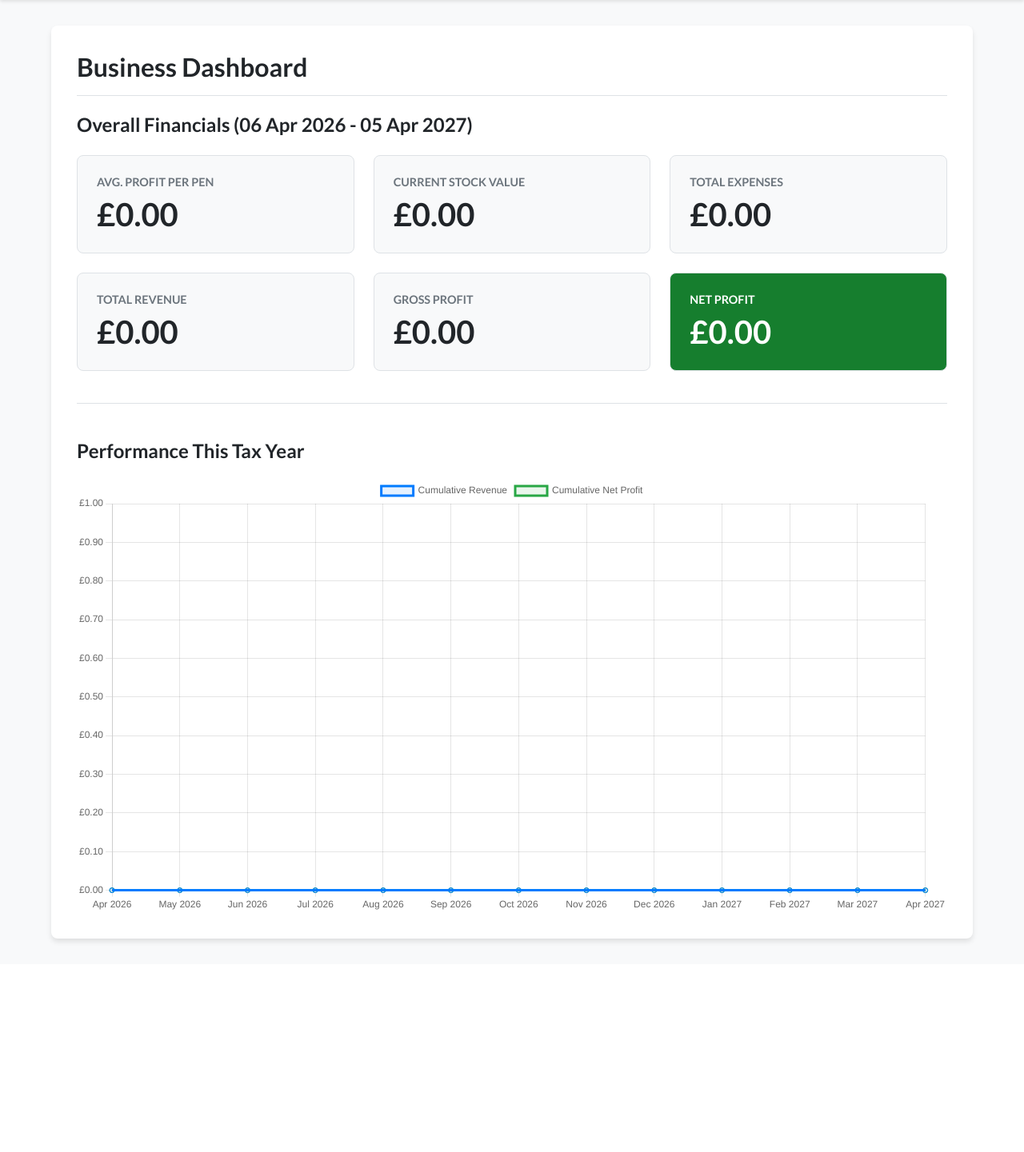
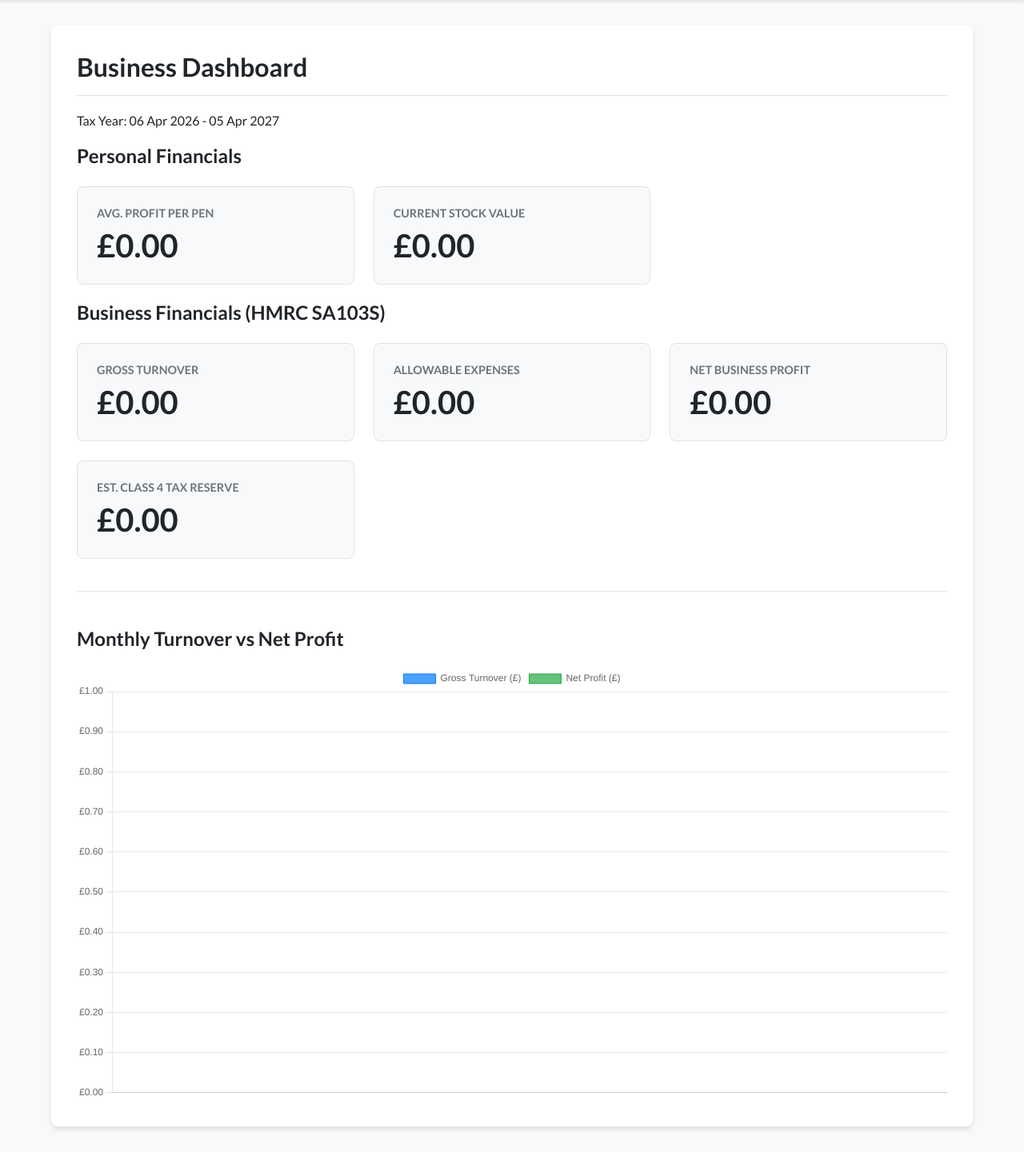
Before and after one commit to wsj20/pen_tracker, a Django app: page / in a window 1280 px wide. Shown: the part 59-1500 px from the top of the page at 80% size. Before the commit the page ends 1239 px from the top, so only its background shows below. Run offline with Django 5.2, Linux system fonts and the light colour scheme; the visitor is signed in with stand-in values (Sample User, id 1); data that the repository does not hold is empty.

Commit message:
- Add `hmrc_category` to Expense model and map options to SA103S fields - Add `donor` status to Pen model and `harvested_from` FK to Part model - Implement `Coalesce` on database aggregations to prevent null errors - Update dashboard metrics to separate personal KPIs from HMRC business tax liabilities - Exclude donor pens from current stock valuations - Add tab filtering for active vs donor pens in inventory list - Add SA103S CSV report export endpoint

```diff
--- a/penTracker/financials/templates/financials/dashboard.html
+++ b/penTracker/financials/templates/financials/dashboard.html
@@ -4,7 +4,9 @@
 
 {% block content %}
     <h1>Business Dashboard</h1>
-        <h2>Overall Financials ({{ tax_year_start|date:"d M Y" }} - {{ tax_year_end|date:"d M Y" }})</h2>
+    <p>Tax Year: {{ tax_year_start|date:"d M Y" }} - {{ tax_year_end|date:"d M Y" }}</p>
+
+    <h2>Personal Financials</h2>
     <div class="stat-card-container">
         <div class="stat-card">
             <div class="stat-card-label">Avg. Profit Per Pen</div>
@@ -14,62 +16,69 @@
             <div class="stat-card-label">Current Stock Value</div>
             <div class="stat-card-value">£{{ current_stock_value|floatformat:2 }}</div>
         </div>
-        <div class="stat-card">
-            <div class="stat-card-label">Total Expenses</div>
-            <div class="stat-card-value">£{{ total_expenses|floatformat:2 }}</div>
     </div>
 
+    <h2>Business Financials (HMRC SA103S)</h2>
+    <div class="stat-card-container">
         <div class="stat-card">
-            <div class="stat-card-label">Total Revenue</div>
-            <div class="stat-card-value">£{{ sales_revenue|floatformat:2 }}</div>
+            <div class="stat-card-label">Gross Turnover</div>
+            <div class="stat-card-value">£{{ gross_turnover|floatformat:2 }}</div>
         </div>
         <div class="stat-card">
-            <div class="stat-card-label">Gross Profit</div>
-            <div class="stat-card-value">£{{ gross_profit|floatformat:2 }}</div>
+            <div class="stat-card-label">Allowable Expenses</div>
+            <div class="stat-card-value">£{{ allowable_expenses|floatformat:2 }}</div>
         </div>
-        <div class="stat-card {{ net_profit_class }}">
-            <div class="stat-card-label">Net Profit</div>
+        <div class="stat-card">
+            <div class="stat-card-label">Net Business Profit</div>
             <div class="stat-card-value">£{{ net_profit|floatformat:2 }}</div>
         </div>
+        <div class="stat-card">
+            <div class="stat-card-label">Est. Class 4 Tax Reserve</div>
+            <div class="stat-card-value">£{{ tax_reserve_estimate|floatformat:2 }}</div>
         </div>
-    <div class="detail-section">
-            <h2>Performance This Tax Year</h2>
-            <canvas id="cumulativeChart"></canvas>
     </div>
 
+    <div class="detail-section">
+        <h2>Monthly Turnover vs Net Profit</h2>
+        <canvas id="monthlyPerformanceChart"></canvas>
+    </div>
+
+    <script src="https://cdn.jsdelivr.net/npm/chart.js"></script>
     <script>
-            const ctx = document.getElementById('cumulativeChart').getContext('2d');
+        const ctx = document.getElementById('monthlyPerformanceChart').getContext('2d');
 
         const chartLabels = {{ chart_labels|safe }};
-            const revenueData = {{ cumulative_revenue_data|safe }};
-            const profitData = {{ cumulative_profit_data|safe }};
+        const turnoverData = {{ chart_turnover|safe }};
+        const profitData = {{ chart_profit|safe }};
 
-            const cumulativeChart = new Chart(ctx, {
-                type: 'line',
+        new Chart(ctx, {
+            type: 'bar',
             data: {
                 labels: chartLabels,
-                    datasets: [{
-                        label: 'Cumulative Revenue',
-                        data: revenueData,
+                datasets: [
+                    {
+                        label: 'Gross Turnover (£)',
+                        data: turnoverData,
+                        backgroundColor: 'rgba(0, 123, 255, 0.7)',
                         borderColor: 'rgb(0, 123, 255)',
-                        backgroundColor: 'rgba(0, 123, 255, 0.1)',
-                        fill: true,
-                        tension: 0.1
-                    }, {
-                        label: 'Cumulative Net Profit',
+                        borderWidth: 1
+                    },
+                    {
+                        label: 'Net Profit (£)',
                         data: profitData,
+                        backgroundColor: 'rgba(40, 167, 69, 0.7)',
                         borderColor: 'rgb(40, 167, 69)',
-                        backgroundColor: 'rgba(40, 167, 69, 0.1)',
-                        fill: true,
-                        tension: 0.1
-                    }]
+                        borderWidth: 1
+                    }
+                ]
             },
             options: {
+                responsive: true,
                 scales: {
                     y: {
                         beginAtZero: true,
                         ticks: {
-                                callback: function(value, index, values) {
+                            callback: function(value) {
                                 return '£' + value.toFixed(2);
                             }
                         }
--- a/penTracker/financials/urls.py
+++ b/penTracker/financials/urls.py
@@ -16,5 +16,5 @@ urlpatterns = [
 
     path('reports/', views.reports_hub, name='reports'),
     path('reports/<int:year>/', views.yearly_report, name='yearly-report'),
-    path('reports/<int:year>/download-sales/', views.download_sales_csv, name='download-sales-csv'),
+    path('reports/<int:year>/download-sales/', views.yearly_report, name='download-sales-csv'),
 ]
--- a/penTracker/financials/views.py
+++ b/penTracker/financials/views.py
@@ -1,7 +1,8 @@
 from django.shortcuts import render, redirect, get_object_or_404
 from django.http import HttpResponse
 from django.contrib.auth.decorators import login_required
-from django.db.models import Sum, F, Q, Avg
+from django.db.models import Sum, F, Q, DecimalField
+from django.db.models.functions import Coalesce
 
 from .models import Expense, Sale
 from .forms import ExpenseForm, SaleForm
@@ -15,14 +16,13 @@ from datetime import date, timedelta
 import csv
 import json
 
-# Create your views here.
+
 @login_required
 def expense_list(request):
-    all_expenses = Expense.objects.all()
-    context = {
-        'expenses':all_expenses
-    }
+    all_expenses = Expense.objects.all().order_by('-date_incurred')
+    context = {'expenses': all_expenses}
     return render(request, 'financials/expense_list.html', context)
+
 
 @login_required
 def add_expense(request):
@@ -36,6 +36,7 @@ def add_expense(request):
 
     context = {'form': form}
     return render(request, 'financials/expense_form.html', context)
+
 
 @login_required
 def edit_expense(request, pk):
@@ -51,14 +52,15 @@ def edit_expense(request, pk):
     context = {'form': form}
     return render(request, 'financials/expense_form.html', context)
 
+
 @login_required
 def delete_expense(request, pk):
     expense_to_delete = get_object_or_404(Expense, pk=pk)
     if request.method == 'POST':
         expense_to_delete.delete()
         return redirect('expense-list')
+    return redirect('expense-list')
 
-    return redirect('expense-list')
 
 @login_required
 def record_sale(request, pen_pk):
@@ -75,19 +77,18 @@ def record_sale(request, pen_pk):
             pen_to_sell.save()
 
             return redirect('pen-detail', pk=pen_to_sell.pk)
-
     else:
         form = SaleForm()
 
     context = {
-        'form':form,
-        'pen':pen_to_sell
+        'form': form,
+        'pen': pen_to_sell
     }
     return render(request, 'financials/sale_form.html', context)
 
+
 @login_required
 def sale_list(request):
-
     query = request.GET.get('q')
     sales_queryset = Sale.objects.all().order_by('-date_sold')
 
@@ -97,10 +98,9 @@ def sale_list(request):
             Q(pen__pen_model__name__icontains=query)
         )
 
-    context = {
-        'sales': sales_queryset
-    }
+    context = {'sales': sales_queryset}
     return render(request, 'financials/sale_list.html', context)
+
 
 @login_required
 def edit_sale(request, pk):
@@ -119,128 +119,109 @@ def edit_sale(request, pk):
     }
     return render(request, 'financials/sale_form.html', context)
 
+
 @login_required
 def delete_sale(request, pk):
     sale_to_delete = get_object_or_404(Sale, pk=pk)
     if request.method == 'POST':
         pen = sale_to_delete.pen
-        #et pen to back instock if deleting the sale record
         pen.status = Pen.STATUS_IN_STOCK
         pen.save()
 
         sale_to_delete.delete()
         return redirect('sale-list')
+    return redirect('sale-list')
 
-    return redirect('sale-list')
 
 @login_required
 def dashboard(request):
-
     start_date, end_date = get_tax_year_dates()
 
-    # Filter sales to only include those within the date range
     sales_this_year = Sale.objects.filter(date_sold__range=(start_date, end_date))
-
-    sales_revenue = sales_this_year.aggregate(
-        total=Sum(F('final_sale_price') + F('shipping_charge'))
-    )['total'] or Decimal('0.00')
-
     sold_pens_pks = sales_this_year.values_list('pen__pk', flat=True)
 
+    # Coalesce database calculations
+    gross_turnover = sales_this_year.aggregate(
+        total=Coalesce(Sum(F('final_sale_price') + F('shipping_charge')), Decimal('0.00'), output_field=DecimalField())
+    )['total']
+
     cost_of_goods_sold = Pen.objects.filter(pk__in=sold_pens_pks).aggregate(
-        total=Sum('acquisition_cost')
-    )['total'] or Decimal('0.00')
+        total=Coalesce(Sum('acquisition_cost'), Decimal('0.00'), output_field=DecimalField())
+    )['total']
 
     refurbishment_costs = PenPartsUsage.objects.filter(pen__pk__in=sold_pens_pks).aggregate(
-        total=Sum('cost_at_time_of_use')
-    )['total'] or Decimal('0.00')
+        total=Coalesce(Sum('cost_at_time_of_use'), Decimal('0.00'), output_field=DecimalField())
+    )['total']
 
-    sales_shipping_costs = sales_this_year.aggregate(
-        total=Sum(F('transaction_fee') + F('other_fees') + F('shipping_cost'))
-    )['total'] or Decimal('0.00')
+    sales_direct_costs = sales_this_year.aggregate(
+        total=Coalesce(Sum(F('transaction_fee') + F('other_fees') + F('shipping_cost')), Decimal('0.00'), output_field=DecimalField())
+    )['total']
 
     general_expenses = Expense.objects.filter(date_incurred__range=(start_date, end_date)).aggregate(
-        total=Sum('cost')
-    )['total'] or Decimal('0.00')
+        total=Coalesce(Sum('cost'), Decimal('0.00'), output_field=DecimalField())
+    )['total']
 
-    gross_profit = (sales_revenue - cost_of_goods_sold).quantize(Decimal('0.01'))
-    total_business_expenses = (refurbishment_costs + sales_shipping_costs + general_expenses).quantize(Decimal('0.01'))
-    net_profit = (gross_profit - total_business_expenses).quantize(Decimal('0.01'))
+    allowable_expenses = (cost_of_goods_sold + refurbishment_costs + sales_direct_costs + general_expenses).quantize(Decimal('0.01'))
+    net_profit = (gross_turnover - allowable_expenses).quantize(Decimal('0.01'))
 
     sales_count = sales_this_year.count()
-    avg_profit_per_pen = (net_profit / sales_count) if sales_count > 0 else Decimal('0.00').quantize(Decimal('0.01'))
+    avg_profit_per_pen = (net_profit / sales_count) if sales_count > 0 else Decimal('0.00')
 
-    current_stock_value = Pen.objects.exclude(status=Pen.STATUS_SOLD).aggregate(
-        total=Sum('acquisition_cost')
-    )['total'] or Decimal('0.00')
+    # Current Stock Value (excludes SOLD and DONOR pens)
+    current_stock_value = Pen.objects.exclude(
+        Q(status=Pen.STATUS_SOLD) | Q(status=Pen.STATUS_DONOR)
+    ).aggregate(
+        total=Coalesce(Sum('acquisition_cost'), Decimal('0.00'), output_field=DecimalField())
+    )['total']
 
-    if net_profit >= 0:
-        net_profit_class = 'is-positive'
-    else:
-        net_profit_class = 'is-negative'
+    # Estimated Tax Reserve Calculation (NIC Class 4 estimated above £12,570 threshold)
+    ni_threshold = Decimal('12570.00')
+    taxable_above_threshold = max(Decimal('0.00'), net_profit - ni_threshold)
+    tax_reserve_estimate = (taxable_above_threshold * Decimal('0.06')).quantize(Decimal('0.01'))
 
-    sales_in_period = Sale.objects.filter(date_sold__range=(start_date, end_date)).select_related('pen')
+    # Visual chart analytics
+    sales_in_period = sales_this_year.select_related('pen')
     expenses_in_period = Expense.objects.filter(date_incurred__range=(start_date, end_date))
 
-    monthly_revenue = defaultdict(Decimal)
-    monthly_costs = defaultdict(Decimal)
+    monthly_turnover = defaultdict(Decimal)
+    monthly_profit = defaultdict(Decimal)
 
     for sale in sales_in_period:
-        month = sale.date_sold.strftime('%Y-%m')
+        month = sale.date_sold.strftime('%b %Y')
+        turnover = sale.final_sale_price + sale.shipping_charge
+        parts_cost = sale.pen.parts_used.aggregate(
+            total=Coalesce(Sum('cost_at_time_of_use'), Decimal('0.00'), output_field=DecimalField())
+        )['total']
+        direct_costs = sale.pen.acquisition_cost + parts_cost + sale.transaction_fee + sale.other_fees + sale.shipping_cost
 
-        monthly_revenue[month] += sale.final_sale_price + sale.shipping_charge
-
-        pen = sale.pen
-        parts_cost = pen.parts_used.aggregate(total=Sum('cost_at_time_of_use'))['total'] or Decimal('0.00')
-        total_fees = sale.transaction_fee + sale.other_fees + sale.shipping_cost
-        monthly_costs[month] += pen.acquisition_cost + parts_cost + total_fees
+        monthly_turnover[month] += turnover
+        monthly_profit[month] += (turnover - direct_costs)
 
     for expense in expenses_in_period:
-        month = expense.date_incurred.strftime('%Y-%m')
-        monthly_costs[month] += expense.cost
+        month = expense.date_incurred.strftime('%b %Y')
+        monthly_profit[month] -= expense.cost
 
-    chart_labels = []
-    cumulative_revenue_data = []
-    cumulative_profit_data = []
-
-    cumulative_revenue = Decimal('0.00')
-    cumulative_profit = Decimal('0.00')
-
-    current_date = start_date
-    while current_date <= end_date:
-        month_key = current_date.strftime('%Y-%m')
-
-        cumulative_revenue += monthly_revenue[month_key]
-        net_profit_for_month = monthly_revenue[month_key] - monthly_costs[month_key]
-        cumulative_profit += net_profit_for_month
-
-        chart_labels.append(current_date.strftime('%b %Y'))
-        cumulative_revenue_data.append(cumulative_revenue)
-        cumulative_profit_data.append(cumulative_profit)
-
-        next_month = (current_date.replace(day=1) + timedelta(days=32)).replace(day=1)
-        current_date = next_month
-
-    total_revenue = cumulative_revenue
-    net_profit = cumulative_profit
+    chart_labels = list(monthly_turnover.keys())
+    chart_turnover = [float(monthly_turnover[m]) for m in chart_labels]
+    chart_profit = [float(monthly_profit[m]) for m in chart_labels]
 
     context = {
         'tax_year_start': start_date,
         'tax_year_end': end_date,
-        'sales_revenue': sales_revenue,
-        'gross_profit': gross_profit,
-        'total_expenses': total_business_expenses,
+        'gross_turnover': gross_turnover,
+        'allowable_expenses': allowable_expenses,
         'net_profit': net_profit,
-        'net_profit_class': net_profit_class,
         'avg_profit_per_pen': avg_profit_per_pen,
         'current_stock_value': current_stock_value,
-
+        'tax_reserve_estimate': tax_reserve_estimate,
         'chart_labels': json.dumps(chart_labels),
-        'cumulative_revenue_data': json.dumps([float(d) for d in cumulative_revenue_data]),
-        'cumulative_profit_data': json.dumps([float(d) for d in cumulative_profit_data]),
+        'chart_turnover': json.dumps(chart_turnover),
+        'chart_profit': json.dumps(chart_profit),
     }
     return render(request, 'financials/dashboard.html', context)
 
+
+@login_required
 def reports_hub(request):
     sale_dates = Sale.objects.dates('date_sold', 'year')
     expense_dates = Expense.objects.dates('date_incurred', 'year')
@@ -251,96 +232,103 @@ def reports_hub(request):
     seen_years = set()
     for dt in all_dates:
         year = dt.year
-        if dt.month < 4 or (dt.month == 4 and dt.day < 6):
-            tax_year_start = year - 1
-        else:
-            tax_year_start = year
-
+        tax_year_start = year - 1 if (dt.month < 4 or (dt.month == 4 and dt.day < 6)) else year
         if tax_year_start not in seen_years:
             tax_years.append(tax_year_start)
             seen_years.add(tax_year_start)
 
-    context = {
-        'tax_years': tax_years
-    }
+    context = {'tax_years': tax_years}
     return render(request, 'financials/reports.html', context)
 
 
+@login_required
 def yearly_report(request, year):
     start_date, end_date = get_tax_year_dates(year)
 
+    if request.GET.get('format') == 'csv':
+        return export_sa103s_csv(start_date, end_date, year)
+
     sales_this_year = Sale.objects.filter(date_sold__range=(start_date, end_date))
 
-    sales_revenue = sales_this_year.aggregate(
-        total=Sum(F('final_sale_price') + F('shipping_charge'))
-    )['total'] or Decimal('0.00')
+    gross_turnover = sales_this_year.aggregate(
+        total=Coalesce(Sum(F('final_sale_price') + F('shipping_charge')), Decimal('0.00'), output_field=DecimalField())
+    )['total']
 
     sold_pens_pks = sales_this_year.values_list('pen__pk', flat=True)
 
     cost_of_goods_sold = Pen.objects.filter(pk__in=sold_pens_pks).aggregate(
-        total=Sum('acquisition_cost')
-    )['total'] or Decimal('0.00')
+        total=Coalesce(Sum('acquisition_cost'), Decimal('0.00'), output_field=DecimalField())
+    )['total']
 
     refurbishment_costs = PenPartsUsage.objects.filter(pen__pk__in=sold_pens_pks).aggregate(
-        total=Sum('cost_at_time_of_use')
-    )['total'] or Decimal('0.00')
+        total=Coalesce(Sum('cost_at_time_of_use'), Decimal('0.00'), output_field=DecimalField())
+    )['total']
 
-    sales_shipping_costs = sales_this_year.aggregate(
-        total=Sum(F('transaction_fee') + F('other_fees') + F('shipping_cost'))
-    )['total'] or Decimal('0.00')
+    sales_direct_costs = sales_this_year.aggregate(
+        total=Coalesce(Sum(F('transaction_fee') + F('other_fees') + F('shipping_cost')), Decimal('0.00'), output_field=DecimalField())
+    )['total']
 
     general_expenses = Expense.objects.filter(date_incurred__range=(start_date, end_date)).aggregate(
-        total=Sum('cost')
-    )['total'] or Decimal('0.00')
+        total=Coalesce(Sum('cost'), Decimal('0.00'), output_field=DecimalField())
+    )['total']
 
-    gross_profit = (sales_revenue - cost_of_goods_sold).quantize(Decimal('0.01'))
-    total_business_expenses = (refurbishment_costs + sales_shipping_costs + general_expenses).quantize(Decimal('0.01'))
-    net_profit = (gross_profit - total_business_expenses).quantize(Decimal('0.01'))
+    allowable_expenses = (cost_of_goods_sold + refurbishment_costs + sales_direct_costs + general_expenses).quantize(Decimal('0.01'))
+    net_profit = (gross_turnover - allowable_expenses).quantize(Decimal('0.01'))
 
     context = {
         'tax_year_start': start_date,
         'tax_year_end': end_date,
-        'sales_revenue': sales_revenue,
-        'gross_profit': gross_profit,
-        'total_expenses': total_business_expenses,
+        'gross_turnover': gross_turnover,
+        'allowable_expenses': allowable_expenses,
         'net_profit': net_profit,
+        'selected_year': year,
     }
 
     return render(request, 'financials/yearly_report.html', context)
 
-def download_sales_csv(request, year):
-    start_date, end_date = get_tax_year_dates(year)
 
-    filename = f"sales_report_{year}-{year+1}.csv"
-
+def export_sa103s_csv(start_date, end_date, year):
     response = HttpResponse(
         content_type='text/csv',
-        headers={'Content-Disposition': f'attachment; filename="{filename}"'},
+        headers={'Content-Disposition': f'attachment; filename="SA103S_Summary_{year}-{year+1}.csv"'},
     )
 
     writer = csv.writer(response)
 
-    writer.writerow([
-        'Date Sold', 'Pen Brand', 'Pen Model', 'Colour', 'Acquisition Cost',
-        'Final Sale Price', 'Shipping Charge', 'Transaction Fee', 'Other Fees',
-        'Shipping Cost', 'Net Profit'
-    ])
+    # SA103S Header Summary
+    writer.writerow(['HMRC SA103S Self Assessment (Short) Tax Summary'])
+    writer.writerow([f'Tax Year: {start_date} to {end_date}'])
+    writer.writerow([])
 
-    sales = Sale.objects.filter(date_sold__range=(start_date, end_date)).select_related('pen', 'pen__pen_model')
+    sales_this_year = Sale.objects.filter(date_sold__range=(start_date, end_date))
+    gross_turnover = sales_this_year.aggregate(
+        total=Coalesce(Sum(F('final_sale_price') + F('shipping_charge')), Decimal('0.00'), output_field=DecimalField())
+    )['total']
 
-    for sale in sales:
+    general_expenses = Expense.objects.filter(date_incurred__range=(start_date, end_date))
+
+    writer.writerow(['Box Name', 'HMRC Field Code', 'Amount (£)'])
+    writer.writerow(['Gross Turnover', 'Box 9', gross_turnover])
+
+    # Category Expense Breakdown
+    for choice_code, choice_label in Expense.HMRC_CATEGORY_CHOICES:
+        cat_total = general_expenses.filter(hmrc_category=choice_code).aggregate(
+            total=Coalesce(Sum('cost'), Decimal('0.00'), output_field=DecimalField())
+        )['total']
+        writer.writerow([choice_label, f'Box Expense ({choice_code})', cat_total])
+
+    writer.writerow([])
+    writer.writerow(['--- Itemised Sales Ledger ---'])
+    writer.writerow(['Date Sold', 'Item Description', 'Sale Price', 'Shipping Charged', 'Platform & Transaction Fees', 'Shipping Cost Net'])
+
+    for sale in sales_this_year.select_related('pen', 'pen__pen_model'):
         writer.writerow([
             sale.date_sold,
-            sale.pen.pen_model.brand,
-            sale.pen.pen_model.name,
-            sale.pen.colour,
-            sale.pen.acquisition_cost,
+            str(sale.pen),
             sale.final_sale_price,
             sale.shipping_charge,
-            sale.transaction_fee,
-            sale.other_fees,
-            sale.shipping_cost,
-            sale.pen.calculate_net_profit()
+            sale.transaction_fee + sale.other_fees,
+            sale.shipping_cost
         ])
 
     return response
```
Also changed, not shown: penTracker/financials/forms.py (+4 -4 lines), penTracker/financials/models.py (+19 -17 lines), penTracker/financials/templates/financials/expense_list.html (+8 -4 lines), penTracker/inventory/models.py (+16 -8 lines), penTracker/inventory/templates/inventory/pen_list.html (+21 -4 lines), penTracker/inventory/views.py (+33 -45 lines), penTracker/financials/migrations/0004_remove_expense_category_expense_hmrc_category_and_more.py (added), penTracker/inventory/migrations/0009_part_harvested_from_alter_pen_status.py (added). Lines whose indentation alone changed are shown as unchanged.
